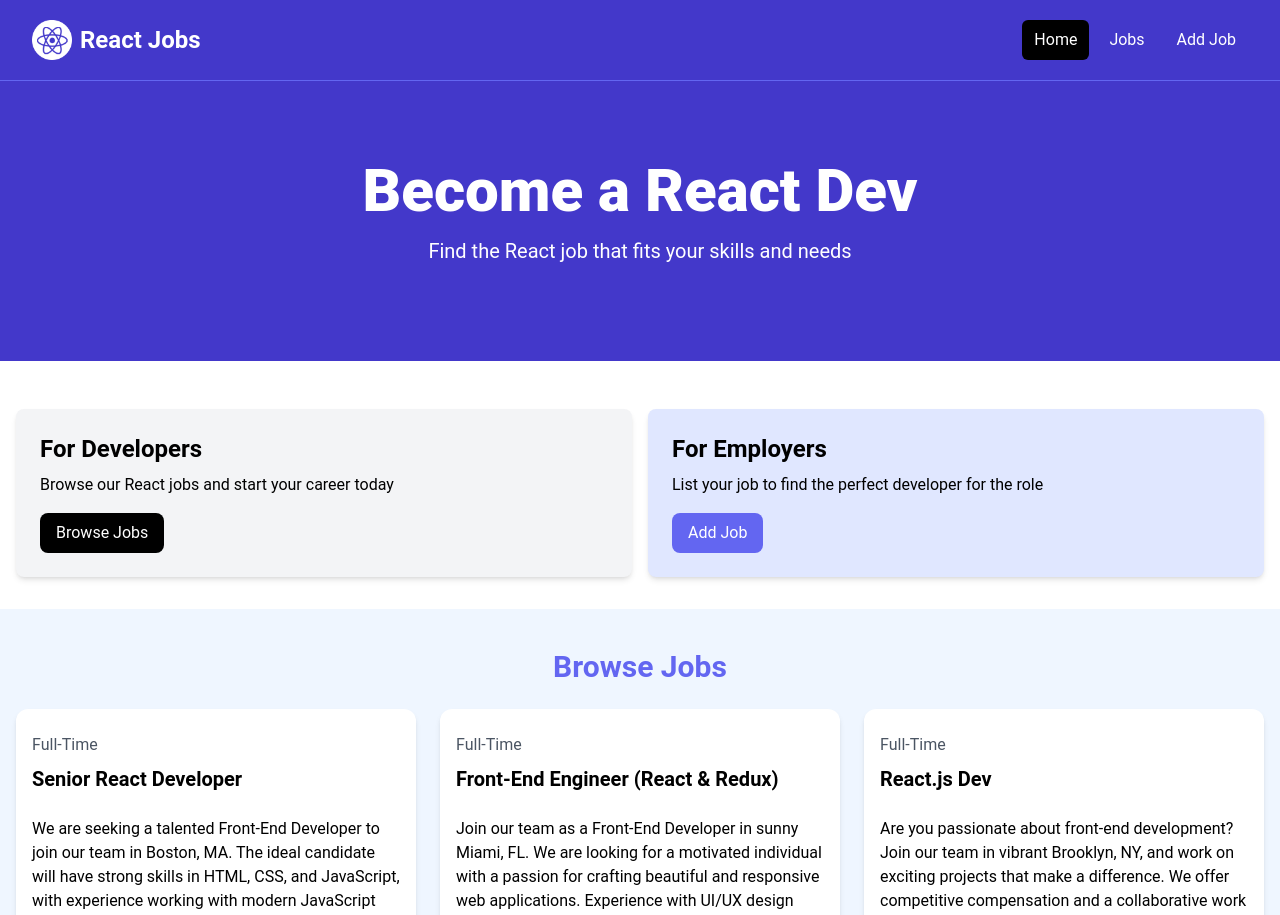
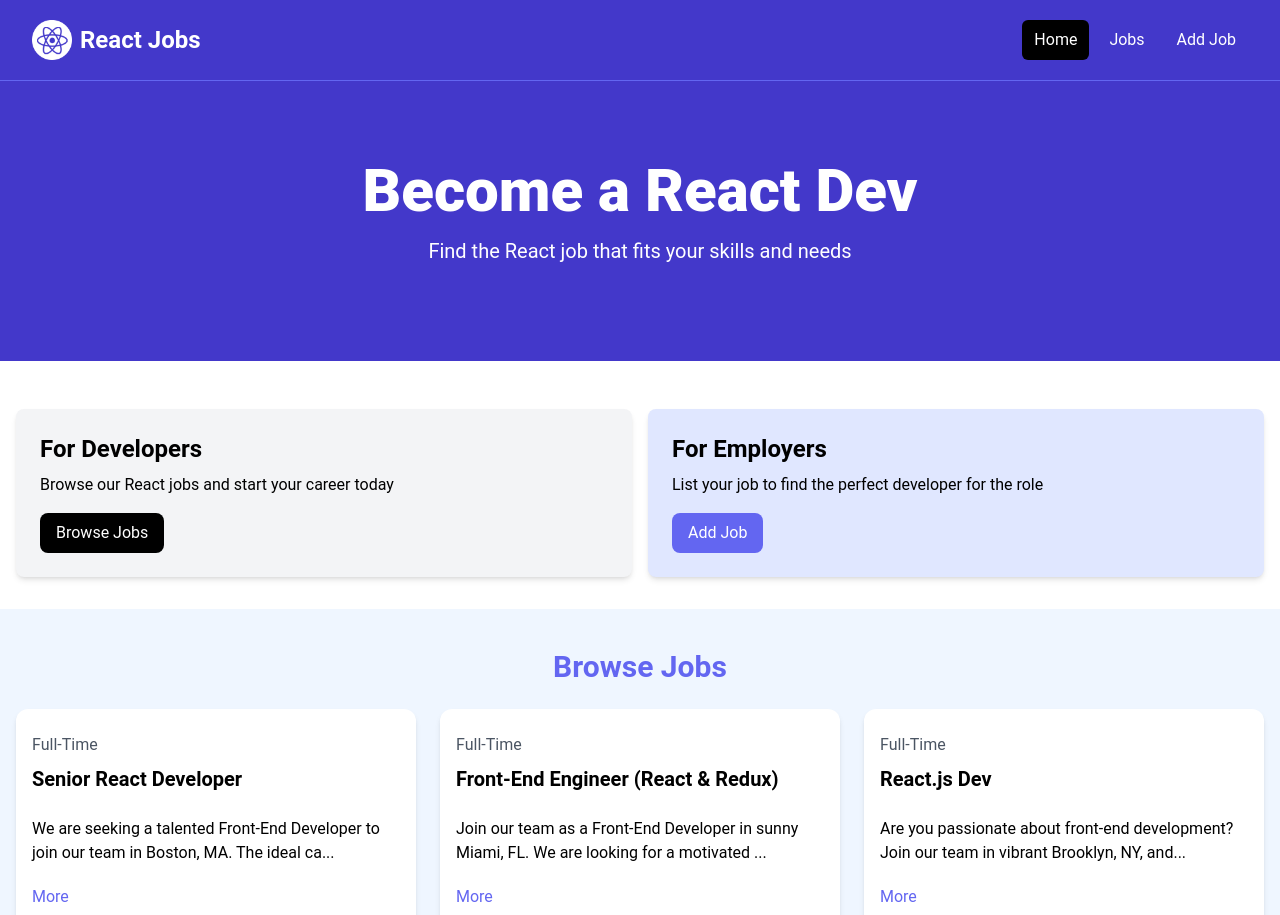
Before and after one commit to ZakariAdamu/react-jobs-deploy, a React (Vite) app: page / in a window 1280 px wide. Shown: the top 915 px of the page. Built offline with nearby package versions, Linux system fonts and the light colour scheme.

Commit message:
feat: add a button state that toggle the job description to show more or less

```diff
--- a/src/components/JobListing.jsx
+++ b/src/components/JobListing.jsx
@@ -1,6 +1,14 @@
-import React from "react";
+import React, { useState } from "react";
 
 function JobListing({ job }) {
+	const [showFullDescription, setShowFullDescription] = useState(false);
+
+	let description = job.description;
+
+	if (!showFullDescription) {
+		description = description.substring(0, 90) + "...";
+	}
+
 	return (
 		<div className="bg-white rounded-xl shadow-md relative">
 			<div className="p-4">
@@ -9,7 +17,16 @@ function JobListing({ job }) {
 					<h3 className="text-xl font-bold">{job.title}</h3>
 				</div>
 
-				<div className="mb-5">{job.description}</div>
+				<div className="mb-5">{description}</div>
+
+				<button
+					onClick={() => {
+						setShowFullDescription((prevState) => !prevState);
+					}}
+					className="text-indigo-500 mb-5 hover:text-indigo-600"
+				>
+					{showFullDescription ? "Less" : "More"}
+				</button>
 
 				<h3 className="text-indigo-500 mb-2">{job.salary} / Year</h3>
 
```
